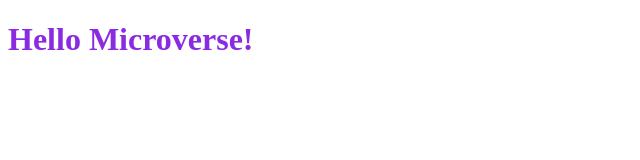
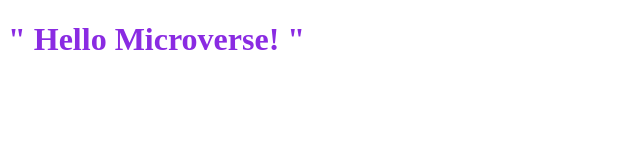
Before and after one commit to Gardimy/Microverse_project1, a website: page index.html in a window 1280 px wide. Shown: the whole page, without its empty margins (0-640 px from the left). Drawn offline with Linux system fonts and the light colour scheme.

Commit message:
Add index.html file

```diff
--- a/index.html
+++ b/index.html
@@ -8,6 +8,6 @@
     <link rel="stylesheet" href="style.css">
 </head>
 <body>
-    <h1>Hello Microverse!</h1>
+    <h1>" Hello Microverse! "</h1>
 </body>
 </html>
```
